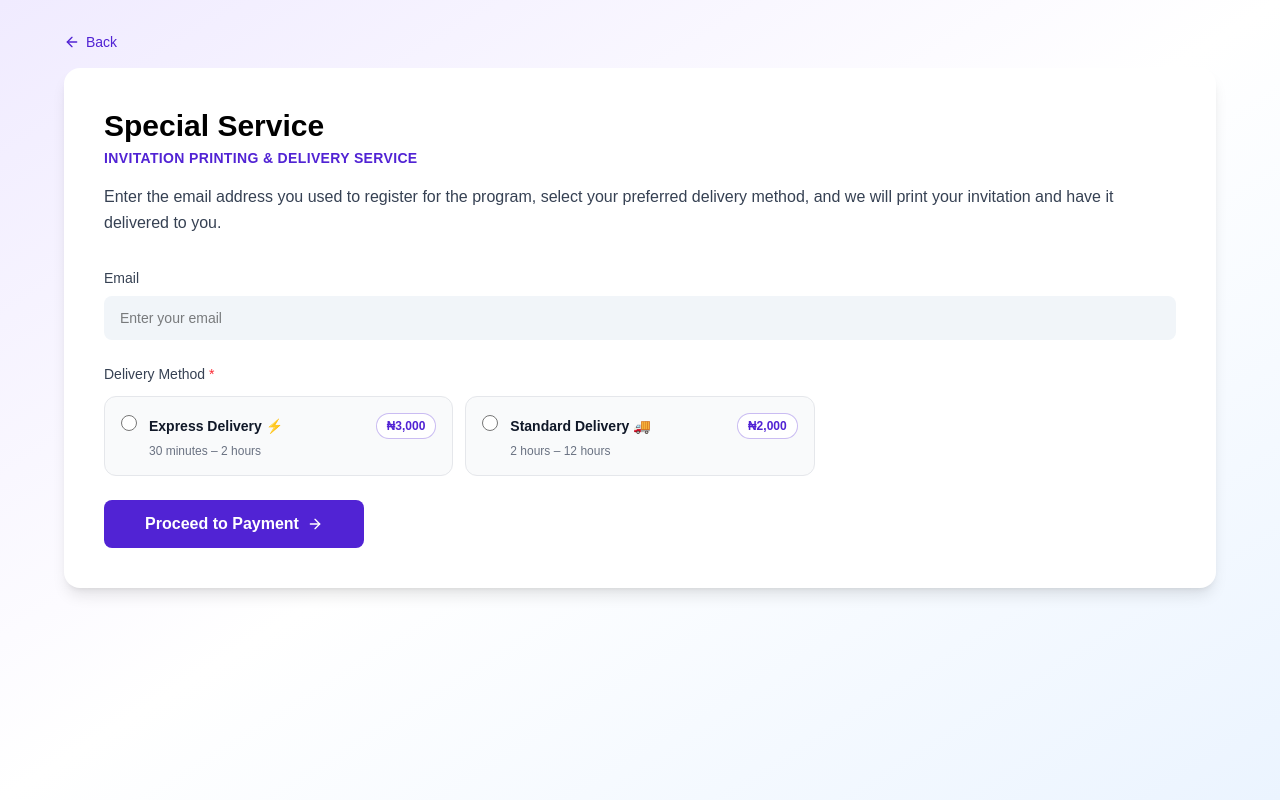
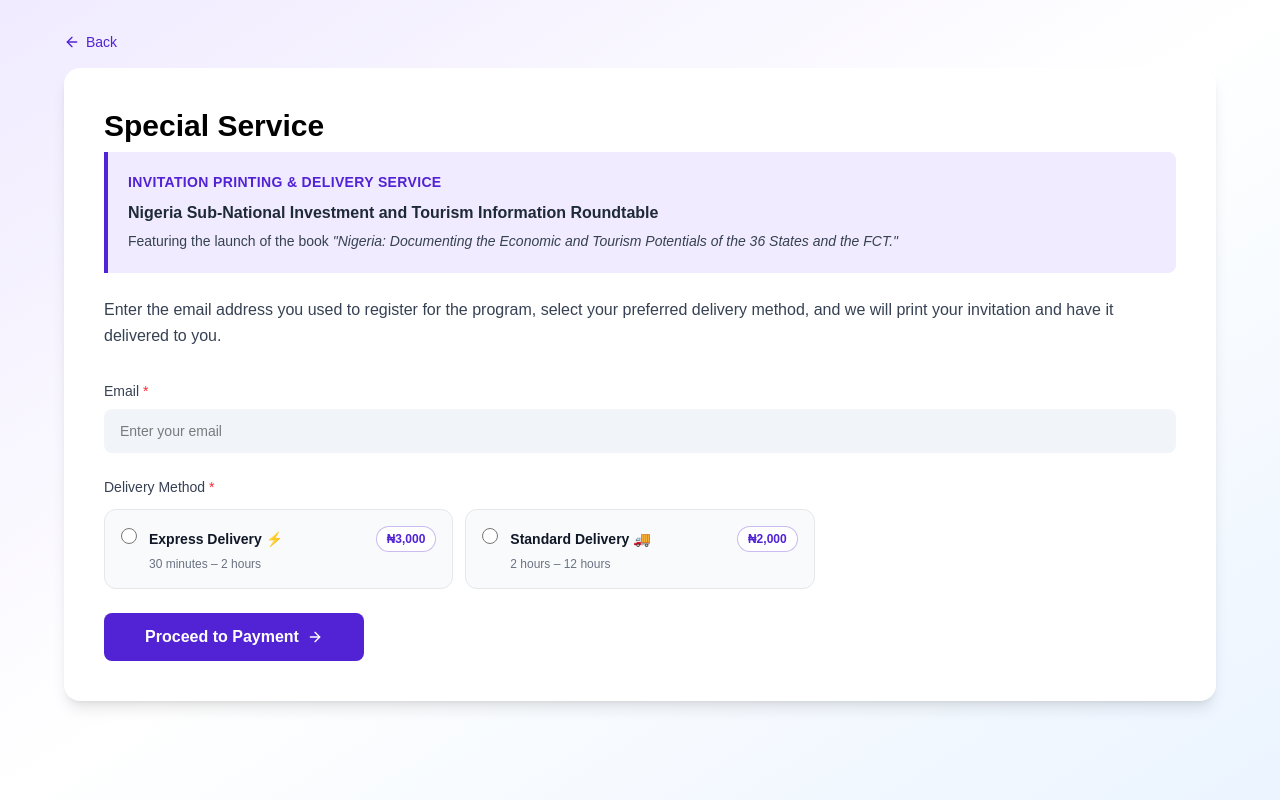
Before and after one commit to ibitoyrgideon79-rgb/computer-service.ng, a Next.js app: page /special-services in a window 1280 px wide. Built offline with nearby package versions, Linux system fonts and the light colour scheme.

Commit message:
reordered contact before state and made email required

```diff
--- a/app/special-services/page.tsx
+++ b/app/special-services/page.tsx
@@ -44,6 +44,10 @@
     const next: Record<string, string> = {};
 
     if (!deliveryMethod) next.deliveryMethod = "Please select a delivery method";
+
+    const trimmedEmail = email.trim();
+    if (!trimmedEmail) next.email = "Email is required";
+    else if (!/^[^\s@]+@[^\s@]+\.[^\s@]+$/.test(trimmedEmail)) next.email = "Please enter a valid email";
 
     if (deliveryMethod) {
       if (!phone.trim()) next.phone = "Phone number is required";
@@ -124,10 +128,20 @@
         </Link>
 
         <div className="bg-white rounded-2xl shadow-lg p-6 sm:p-10">
-          <h1 className="text-3xl font-bold text-black mb-1">Special Service</h1>
-          <p className="text-sm uppercase tracking-wide text-[#5123d4] font-semibold mb-4">
-            Invitation Printing & Delivery Service
-          </p>
+          <h1 className="text-3xl font-bold text-black mb-2">Special Service</h1>
+
+          <div className="bg-[#f0ebff] border-l-4 border-[#5123d4] rounded-r-lg p-5 mb-6">
+            <p className="text-sm uppercase tracking-wide text-[#5123d4] font-bold mb-2">
+              Invitation Printing &amp; Delivery Service
+            </p>
+            <p className="text-gray-800 font-semibold leading-relaxed mb-1">
+              Nigeria Sub-National Investment and Tourism Information Roundtable
+            </p>
+            <p className="text-gray-700 leading-relaxed text-sm">
+              Featuring the launch of the book{" "}
+              <em>&quot;Nigeria: Documenting the Economic and Tourism Potentials of the 36 States and the FCT.&quot;</em>
+            </p>
+          </div>
 
           <p className="text-gray-700 leading-relaxed mb-8">
             Enter the email address you used to register for the program, select your preferred
@@ -136,14 +150,15 @@
 
           <form onSubmit={handleSubmit} className="space-y-6">
             <div>
-              <label className="block text-sm font-medium text-gray-700 mb-2">Email</label>
+              <label className="block text-sm font-medium text-gray-700 mb-2">Email <span className="text-red-500">*</span></label>
               <input
                 type="email"
                 value={email}
                 onChange={(e) => setEmail(e.target.value)}
                 placeholder="Enter your email"
-                className="w-full bg-[#F1F5F9] text-black px-4 py-3 rounded-lg text-sm focus:outline-none focus:ring-2 focus:ring-[#5123d4]"
+                className={`w-full bg-[#F1F5F9] text-black px-4 py-3 rounded-lg text-sm focus:outline-none focus:ring-2 ${errors.email ? "ring-2 ring-red-400" : "focus:ring-[#5123d4]"}`}
               />
+              {errors.email && <p className="text-red-500 text-xs mt-1 flex items-center gap-1"><AlertCircle className="w-3 h-3" />{errors.email}</p>}
             </div>
 
             <div>
@@ -194,6 +209,17 @@
 
                 <div className="grid grid-cols-1 sm:grid-cols-2 gap-4">
                   <div>
+                    <label className="block text-sm font-medium text-gray-700 mb-2">Contact Phone Number <span className="text-red-500">*</span></label>
+                    <input
+                      type="tel"
+                      value={phone}
+                      onChange={(e) => setPhone(e.target.value)}
+                      placeholder="+234 803 567 1112"
+                      className={`w-full bg-[#F1F5F9] text-black px-4 py-3 rounded-lg text-sm focus:outline-none focus:ring-2 ${errors.phone ? "ring-2 ring-red-400" : "focus:ring-[#5123d4]"}`}
+                    />
+                    {errors.phone && <p className="text-red-500 text-xs mt-1 flex items-center gap-1"><AlertCircle className="w-3 h-3" />{errors.phone}</p>}
+                  </div>
+                  <div>
                     <label className="block text-sm font-medium text-gray-700 mb-2">State <span className="text-red-500">*</span></label>
                     <select
                       title="State"
@@ -207,17 +233,6 @@
                       ))}
                     </select>
                     {errors.pickupState && <p className="text-red-500 text-xs mt-1 flex items-center gap-1"><AlertCircle className="w-3 h-3" />{errors.pickupState}</p>}
-                  </div>
-                  <div>
-                    <label className="block text-sm font-medium text-gray-700 mb-2">Contact Phone Number <span className="text-red-500">*</span></label>
-                    <input
-                      type="tel"
-                      value={phone}
-                      onChange={(e) => setPhone(e.target.value)}
-                      placeholder="+234 803 567 1112"
-                      className={`w-full bg-[#F1F5F9] text-black px-4 py-3 rounded-lg text-sm focus:outline-none focus:ring-2 ${errors.phone ? "ring-2 ring-red-400" : "focus:ring-[#5123d4]"}`}
-                    />
-                    {errors.phone && <p className="text-red-500 text-xs mt-1 flex items-center gap-1"><AlertCircle className="w-3 h-3" />{errors.phone}</p>}
                   </div>
                 </div>
 
```
